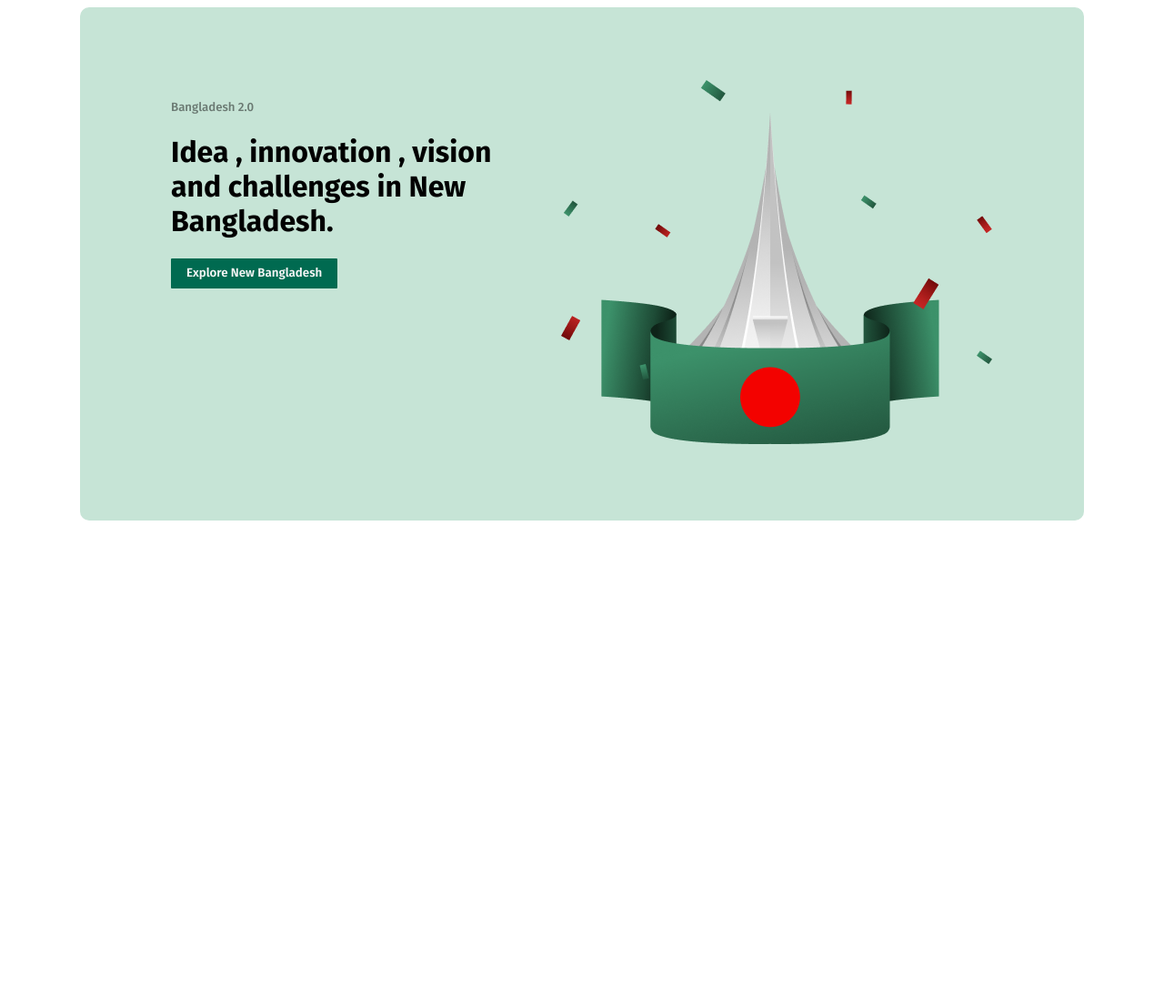
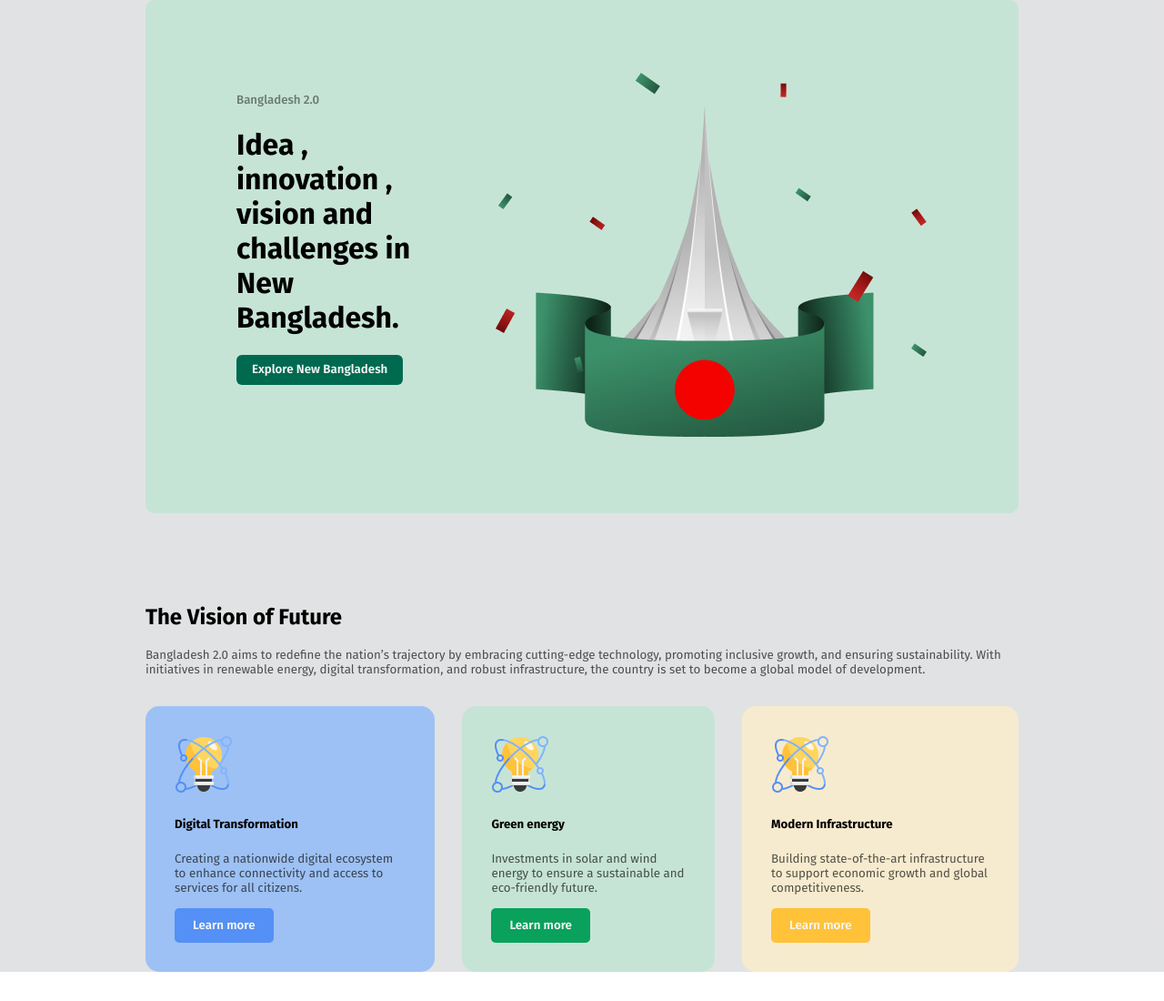
Before and after one commit to Mashrur97/Assignment-1, a plain HTML site: page index.html in a window 1280 px wide. Shown: the whole page at 91% size. Before the commit the page ends 800 px from the top, so only its background shows below. Drawn offline with Linux system fonts and the light colour scheme.

Commit message:
added vision part

```diff
--- a/index.html
+++ b/index.html
@@ -18,7 +18,7 @@
         </div>
     </nav>
     </header> -->
-    <main>
+    <main id="bg-color">
      <div class="banner">
         <div class="btexts">
         <h5 class="fira-sans-medium" id="b-intro">Bangladesh 2.0</h5>
@@ -30,7 +30,30 @@
         <img src="assets/hero.png" alt="">
         </div>
      </div>
-
+     <div class="vision">
+        <h2 class="fira-sans-bold">The Vision of Future</h2>
+        <p class="c-text fira-sans-regular">Bangladesh 2.0 aims to redefine the nation’s trajectory by embracing cutting-edge technology, promoting inclusive growth, and ensuring sustainability. With initiatives in renewable energy, digital transformation, and robust infrastructure, the country is set to become a global model of development.</p>
+        <div class="v-container">
+            <div class="blue common ">
+                <img src="assets/card-icon.png" alt="">
+                <h5 class="fira-sans-bold">Digital Transformation</h5>
+                <p class="c-text fira-sans-regular">Creating a nationwide digital ecosystem to enhance connectivity and access to services for all citizens.</p>
+                <button class="cbtn fira-sans-semibold blu-btn">Learn more</button>
+            </div>
+            <div class="green common ">
+                <img src="assets/card-icon.png" alt="">
+                <h5 class="fira-sans-bold">Green energy</h5>
+                <p class="c-text fira-sans-regular">Investments in solar and wind energy to ensure a sustainable and eco-friendly future.</p>
+                <button class="cbtn fira-sans-semibold gre-btn">Learn more</button>
+            </div>
+            <div class="orange common ">
+                <img src="assets/card-icon.png" alt="">
+                <h5 class="fira-sans-bold">Modern Infrastructure</h5>
+                <p class="c-text fira-sans-regular">Building state-of-the-art infrastructure to support economic growth and global competitiveness.</p>
+                <button class="cbtn fira-sans-semibold ora-btn">Learn more</button>
+            </div>
+        </div>
+     </div>
     </main>
     <footer>
 
--- a/styles/style.css
+++ b/styles/style.css
@@ -13,8 +13,13 @@
     font-weight: 600;
     font-style: normal;
   }
+  .fira-sans-regular {
+    font-family: "Fira Sans", serif;
+    font-weight: 400;
+    font-style: normal;
+  }
 #bg-color{
-    color: #F5F5F5;
+    background-color: rgba(213, 214, 216, 0.7);
 }
 #sign-in{
     padding: 7px 15px;
@@ -23,12 +28,15 @@
     display: flex;
     justify-content: space-between;
 }
+body{
+    margin: 0;
+}
 .banner{
     display: flex;
     background-color: #C6E4D6;
     padding: 80px 100px;
-    margin-left: 80px;
-    margin-right: 80px;
+    margin-left: 160px;
+    margin-right: 160px;
     border-radius: 10px;
     gap: 64px;
 
@@ -44,5 +52,48 @@ color: rgba(14, 14, 14, 0.5);
     border: none;
     color: #F5F5F5;
     background-color: #006A50;
-    border-radius: 1px;
+    border-radius: 6px;
 }
+.vision{
+    margin-top: 100px;
+    margin-left: 160px;
+    margin-right: 160px;
+}
+.v-container{
+    display: flex;
+    gap: 30px;
+    margin-top: 32px;
+    margin-bottom: 32px;
+}
+.common{
+    padding: 32px;
+    border-radius: 15px;
+}
+.blue{
+    background-color: rgba(129, 180, 252, 0.7);
+}
+.green{
+    background-color: rgba(198, 228, 214, 1);
+}
+.orange{
+    background-color: rgba(247, 235, 207, 1)
+}
+.c-text{
+    color: rgba(14, 14, 14, 0.7);
+    font-size: smaller;
+}
+.cbtn{
+    padding: 11px 20px;
+    color: #F5F5F5;
+    border: none;
+    border-radius: 5px;
+}
+.blu-btn{
+    background-color: rgba(84, 144, 245, 1);
+}
+.gre-btn{
+    background-color: rgba(9, 161, 92, 1);
+}
+.ora-btn{
+    background-color: rgba(255, 194, 57, 1);
+}
```
